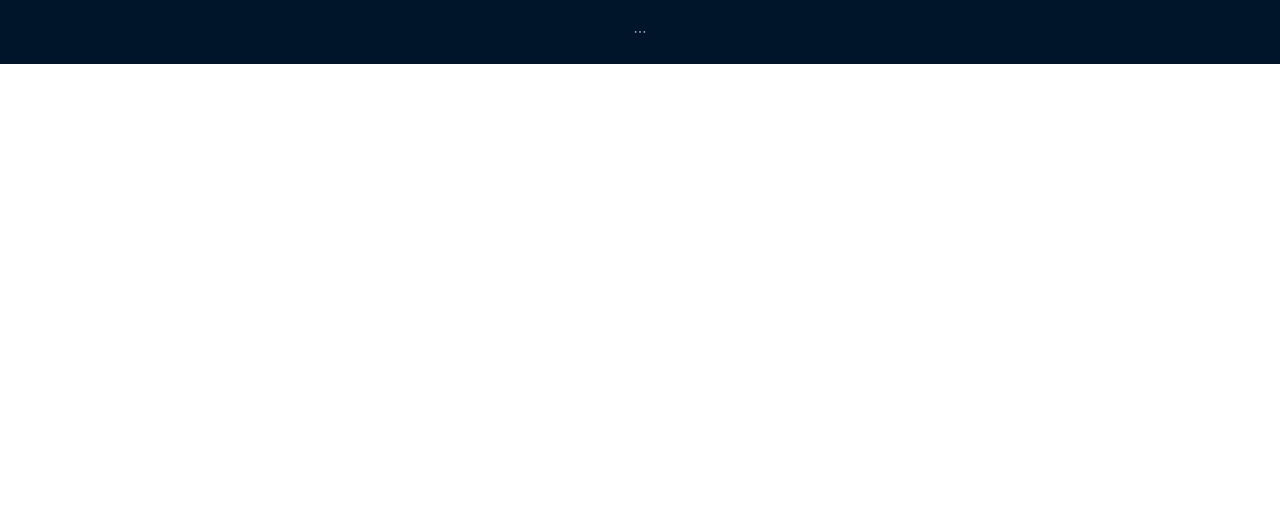
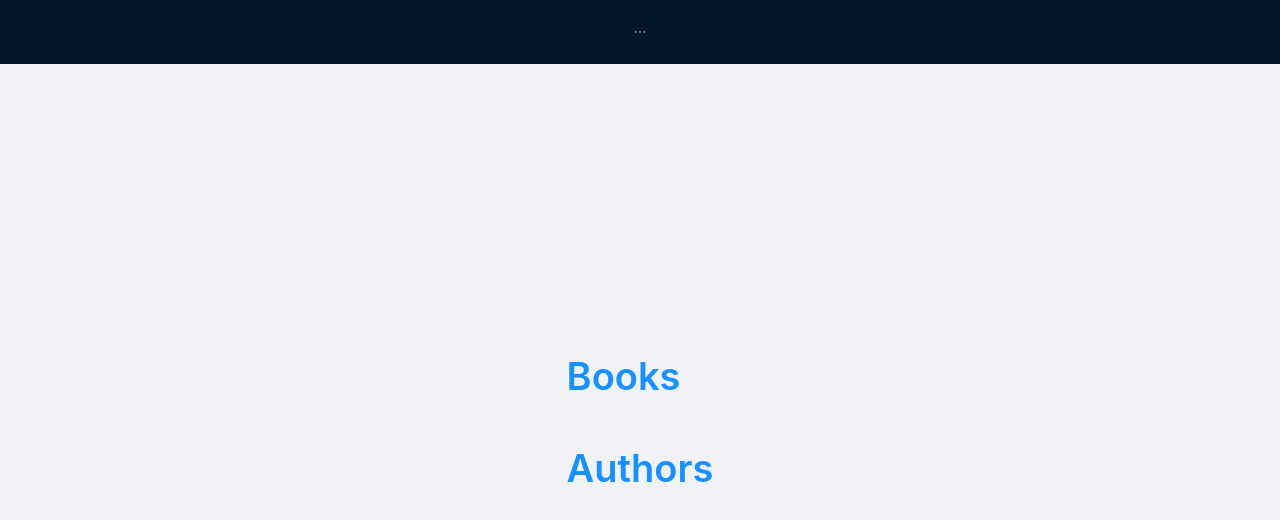
Before and after one commit to valerianEhret/books, a React (Create React App) app: page / in a window 1280 px wide. Shown: the top 520 px of the page. Built offline with nearby package versions, Linux system fonts and the light colour scheme.

Commit message:
Add Main Page

```diff
--- a/src/App.css
+++ b/src/App.css
@@ -1,6 +1,6 @@
 @import '~antd/dist/antd.css';
 
 
-/*.h100{*/
-/*    height: calc(100vh - 64px)*/
-/*}*/
+.h100{
+    height: calc(100vh - 64px)
+}
--- a/src/App.tsx
+++ b/src/App.tsx
@@ -2,12 +2,14 @@ import React from 'react';
 import './App.css';
 import Layout from "antd/es/layout/layout";
 import {Navbar} from "./components/Navbar";
+import {Main} from "./components/Main";
 
 function App() {
   return (
-    <>
+    <Layout>
         <Navbar/>
-    </>
+        <Main/>
+    </Layout>
   );
 }
 
--- /dev/null
+++ b/src/components/Main.tsx
@@ -0,0 +1,15 @@
+import React from "react";
+import {Col, Row, Typography} from "antd";
+import { NavLink } from "react-router-dom";
+
+
+export const Main: React.FC = () => {
+    return (
+        <Row justify={'center'} align={'middle'} className={'h100'}>
+            <Col>
+                <Typography.Title><NavLink to={'/books'}>Books</NavLink></Typography.Title>
+                <Typography.Title><NavLink to={'/authors'}>Authors</NavLink></Typography.Title>
+            </Col>
+        </Row>
+    )
+}
--- a/src/components/Navbar.tsx
+++ b/src/components/Navbar.tsx
@@ -1,20 +1,21 @@
 import React from 'react';
 import {Layout, Menu, Row} from 'antd';
 import { NavLink } from 'react-router-dom';
+import {RouterNames} from "../routers/routers";
 
 export const Navbar: React.FC = () => {
     return (
         <Layout.Header>
             <Row justify={'center'}>
                 <Menu mode={'horizontal'} theme={'dark'} selectable={false}>
-                    <Menu.Item>
-                        <NavLink to={'/'}>Main</NavLink>
+                    <Menu.Item key={RouterNames.MAIN}>
+                        <NavLink to={RouterNames.MAIN}>Main</NavLink>
                     </Menu.Item>
-                    <Menu.Item>
-                        <NavLink to={'/books'}>Books</NavLink>
+                    <Menu.Item key={RouterNames.BOOKS}>
+                        <NavLink to={RouterNames.BOOKS}>Books</NavLink>
                     </Menu.Item>
-                    <Menu.Item>
-                        <NavLink to={'/authors'}>Authors</NavLink>
+                    <Menu.Item key={RouterNames.AUTHORS}>
+                        <NavLink to={RouterNames.AUTHORS}>Authors</NavLink>
                     </Menu.Item>
                 </Menu>
             </Row>
--- /dev/null
+++ b/src/routers/routers.ts
@@ -0,0 +1,5 @@
+export enum RouterNames {
+    BOOKS = '/books',
+    AUTHORS = '/authors',
+    MAIN = '/',
+}
```
